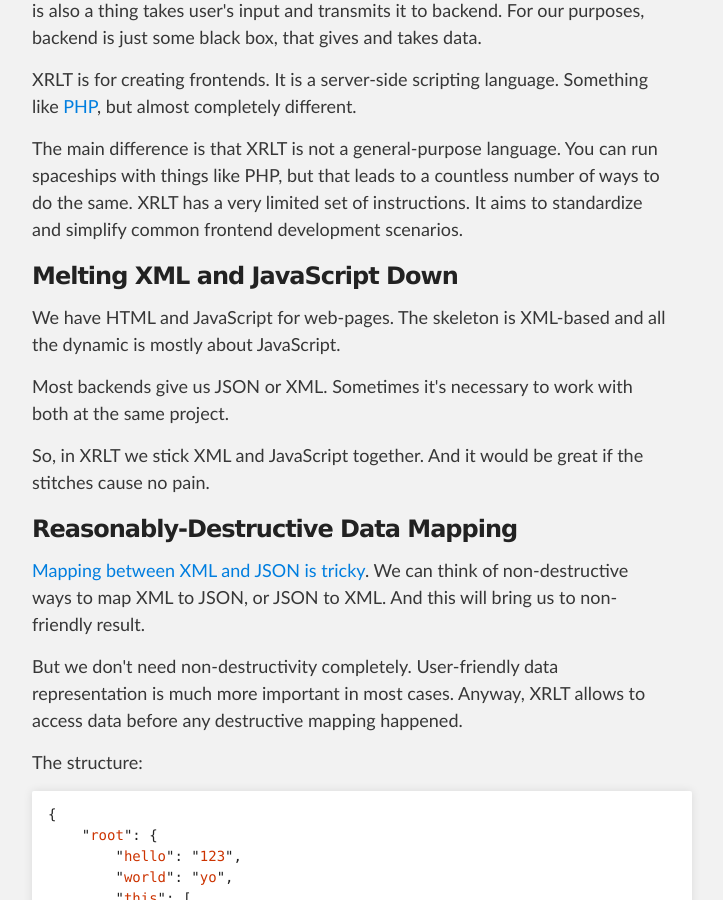
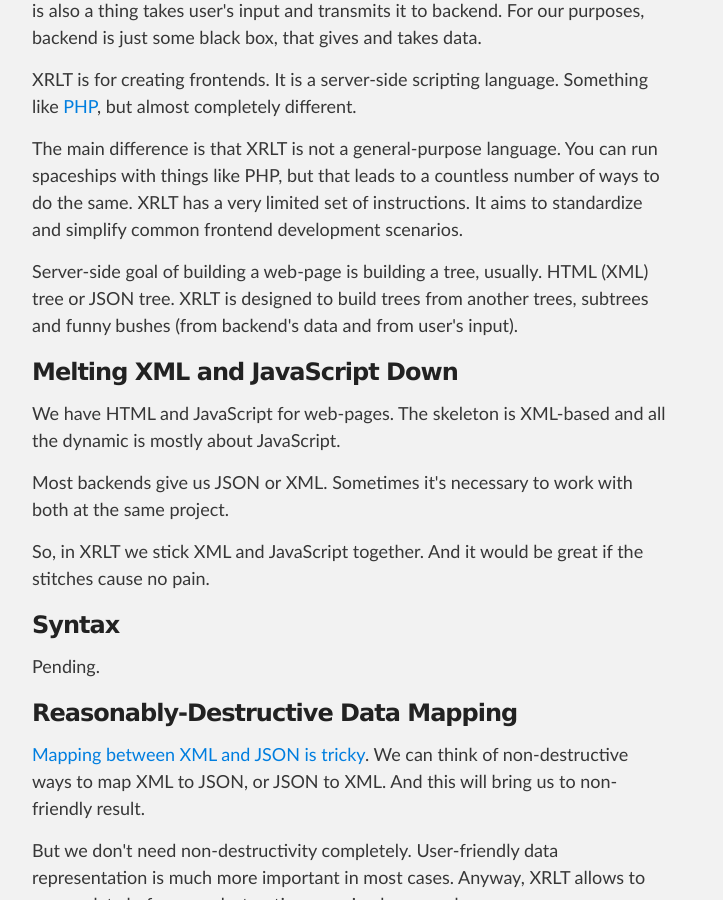
Before and after one commit to hoho/xrlt, a Jekyll site: the page built from documentation/index.html, in a window 1280 px wide and 900 px high, scrolled down 505 px. Shown: the whole window, without its empty margins (288-1011 px from the left). Built offline with Jekyll 4.4.1, drawn with Linux system fonts in a browser that asks for light colours; Markdown is read by kramdown in place of the engine named in the settings; some of the changed text lies outside the part shown.

Commit message:
Documenting.

```diff
--- a/documentation/index.html
+++ b/documentation/index.html
@@ -33,6 +33,11 @@
 ways to do the same. XRLT has a very limited set of instructions. It aims to
 standardize and simplify common frontend development scenarios.</p>
 
+<p>Server-side goal of building a web-page is building a tree, usually.
+HTML (XML) tree or JSON tree. XRLT is designed to build trees from another
+trees, subtrees and funny bushes (from backend's data and from user's
+input).</p>
+
 <h3 id="xmljs">Melting XML and JavaScript Down</h3>
 <p>We have HTML and JavaScript for web-pages. The skeleton is XML-based and all
 the dynamic is mostly about JavaScript.</p>
@@ -42,6 +47,9 @@
 
 <p>So, in XRLT we stick XML and JavaScript together. And it would be great if
 the stitches cause no pain.</p>
+
+<h3 id="syntax">Syntax</h3>
+<p>Pending.</p>
 
 <h3 id="rddm">Reasonably-Destructive Data Mapping</h3>
 <p><a href="http://www.w3.org/2011/10/integration-workshop/s/ExperienceswithJSONandXMLTransformations.v08.pdf">Mapping
@@ -95,14 +103,16 @@
 </ul></p>
 
 <h6>JSON to XML</h6>
-<p>JSON to XML mapping should produce well-formed XML with two exceptions:
-<ol>
+<p>JSON to XML mapping should produce well-formed XML with two exceptions:<ol>
     <li>More than one root element is allowed.</li>
     <li>Text node is allowed as root element.</li>
-</ol>
+</ol></p>
 
-Details described below still require more thinking, some details are subject
-to be corrected.</p>
+<p>Details described below still require more thinking, some details are
+subject to be corrected.</p>
+
+<p><code>xrl:type</code> and <code>xrl:array</code> attributes are used to make
+sure we can map back to the same JSON.</p>
 
 <p>
 {% highlight javascript %}// Non-empty object creates a set of nodes:
--- a/index.html
+++ b/index.html
@@ -11,8 +11,8 @@
     <li><a href="/documentation/#intro">Introduction</a></li>
     <li><a href="/documentation/#frontends">About Frontends and XRLT</a></li>
     <li><a href="/documentation/#xmljs">Melting XML and JavaScript Down</a></li>
+    <li><a href="/documentation/#syntax">Syntax</a></li>
     <li><a href="/documentation/#rddm">Reasonably-Destructive Data Mapping</a></li>
-    <li><a href="/documentation/#syntax">Syntax</a></li>
     <li><a href="/documentation/#basic">Basic Instructions</a></li>
     <li><a href="/documentation/#includes">Data Including</a></li>
     <li><a href="/documentation/#templates">Templates</a></li>
```
Also changed, not shown: other parts of documentation/index.html (+0 -3 lines).
